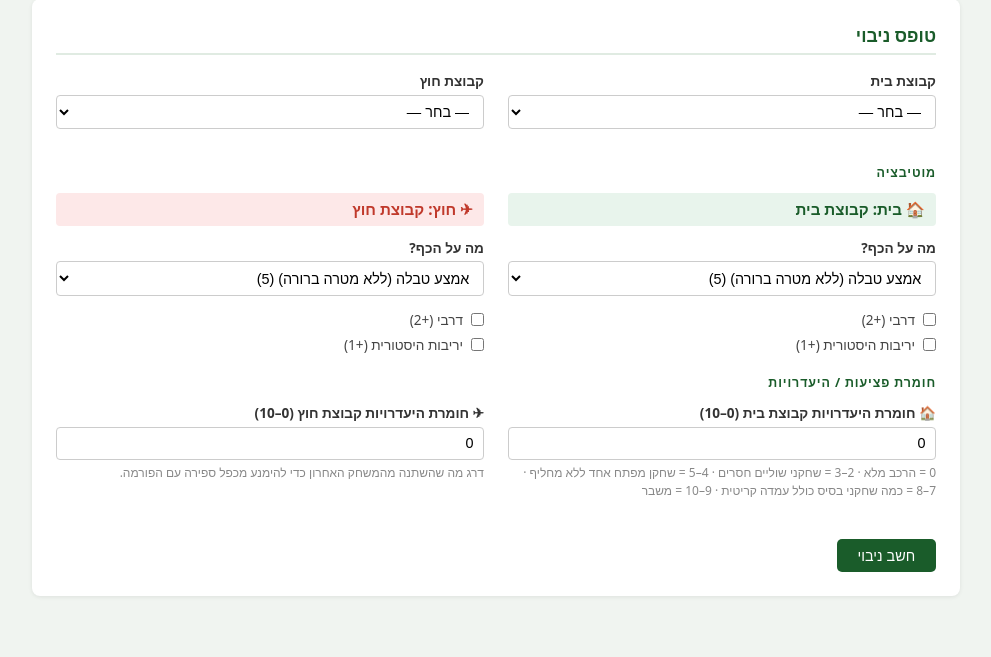
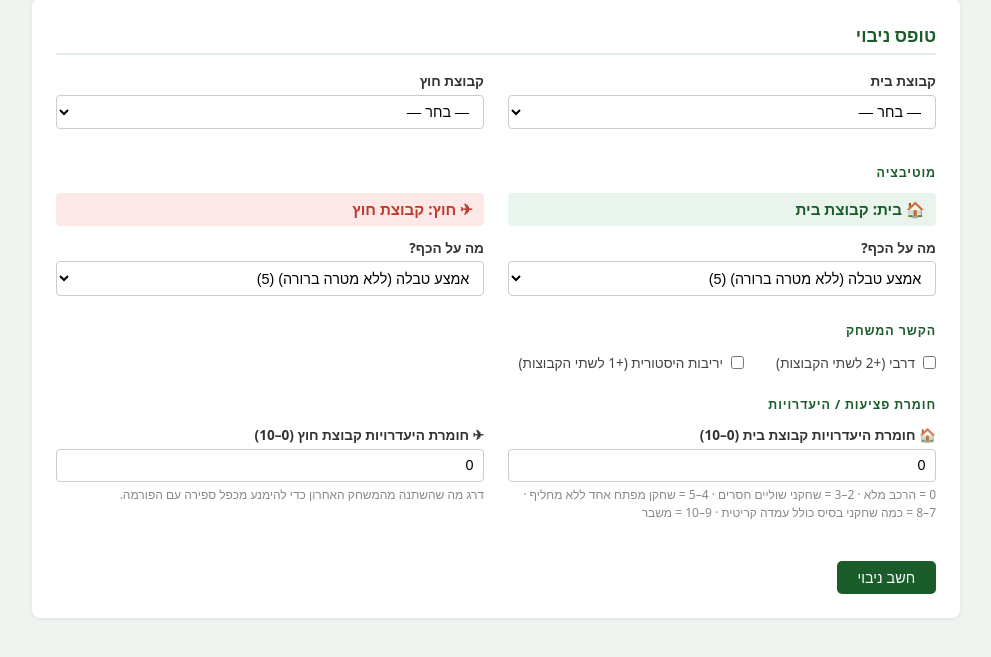
Before and after one commit to avidaniely/gambling-predictions, a Flask app: page /predict in a window 1280 px wide. Shown: the part 90-747 px from the top of the page, without its empty margins (144-1135 px from the left). Run offline with Flask 3, Linux system fonts and the light colour scheme; data comes from the database, SQL or seed files in the repository.

Commit message:
﻿Move derby/rivalry to shared match-level checkboxes
Derby and historical rivalry apply to the whole match, not per team.
Removed per-team derby/rivalry fields, added single shared checkboxes.
Bonus applied equally to both teams in motivation calc (cancels in diff).

Co-Authored-By: Claude Sonnet 4.6 <noreply@anthropic.com>

```diff
--- a/app.py
+++ b/app.py
@@ -407,12 +407,10 @@ def build_summary(features, form_vals, mot_diff, inj_diff, model, home="הבית
     })
 
     # 5 — Motivation
-    home_mot = (form_vals["home_stake"]
-                + (DERBY_BONUS   if form_vals["home_derby"]   else 0)
-                + (RIVALRY_BONUS if form_vals["home_rivalry"] else 0))
-    away_mot = (form_vals["away_stake"]
-                + (DERBY_BONUS   if form_vals["away_derby"]   else 0)
-                + (RIVALRY_BONUS if form_vals["away_rivalry"] else 0))
+    match_bonus = ((DERBY_BONUS   if form_vals["derby"]   else 0)
+                   + (RIVALRY_BONUS if form_vals["rivalry"] else 0))
+    home_mot = form_vals["home_stake"] + match_bonus
+    away_mot = form_vals["away_stake"] + match_bonus
     logit_mot = w_mot * mot_diff
     mot_note  = "" if w_mot != 0 else " Weight is 0.0 — inactive. Tune motivation_diff in model_weights.json."
     if w_mot == 0:
@@ -525,14 +523,12 @@ def predict():
     form_vals = {
         "home": request.args.get("home", ""),
         "away": request.args.get("away", ""),
-        "home_stake":   5,
-        "away_stake":   5,
-        "home_derby":   False,
-        "away_derby":   False,
-        "home_rivalry": False,
-        "away_rivalry": False,
-        "home_injury":  0,
-        "away_injury":  0,
+        "home_stake":  5,
+        "away_stake":  5,
+        "derby":       False,
+        "rivalry":     False,
+        "home_injury": 0,
+        "away_injury": 0,
     }
 
     features   = None
@@ -546,27 +542,23 @@ def predict():
         away = request.form.get("away", "").strip()
 
         form_vals.update({
-            "home":         home,
-            "away":         away,
-            "home_stake":   int(request.form.get("home_stake", 5)),
-            "away_stake":   int(request.form.get("away_stake", 5)),
-            "home_derby":   bool(request.form.get("home_derby")),
-            "away_derby":   bool(request.form.get("away_derby")),
-            "home_rivalry": bool(request.form.get("home_rivalry")),
-            "away_rivalry": bool(request.form.get("away_rivalry")),
-            "home_injury":  int(request.form.get("home_injury", 0)),
-            "away_injury":  int(request.form.get("away_injury", 0)),
+            "home":        home,
+            "away":        away,
+            "home_stake":  int(request.form.get("home_stake", 5)),
+            "away_stake":  int(request.form.get("away_stake", 5)),
+            "derby":       bool(request.form.get("derby")),
+            "rivalry":     bool(request.form.get("rivalry")),
+            "home_injury": int(request.form.get("home_injury", 0)),
+            "away_injury": int(request.form.get("away_injury", 0)),
         })
 
         if home and away and home != away:
             features = get_features(home, away, latest_season, states, h2h_history)
 
-            home_mot = (form_vals["home_stake"]
-                        + (DERBY_BONUS   if form_vals["home_derby"]   else 0)
-                        + (RIVALRY_BONUS if form_vals["home_rivalry"] else 0))
-            away_mot = (form_vals["away_stake"]
-                        + (DERBY_BONUS   if form_vals["away_derby"]   else 0)
-                        + (RIVALRY_BONUS if form_vals["away_rivalry"] else 0))
+            match_bonus = ((DERBY_BONUS   if form_vals["derby"]   else 0)
+                           + (RIVALRY_BONUS if form_vals["rivalry"] else 0))
+            home_mot = form_vals["home_stake"] + match_bonus
+            away_mot = form_vals["away_stake"] + match_bonus
             mot_diff = home_mot - away_mot
             inj_diff = form_vals["away_injury"] - form_vals["home_injury"]
 
--- a/templates/predict.html
+++ b/templates/predict.html
@@ -136,7 +136,7 @@
 
     {# ── motivation ── #}
     <div class="section-head" style="margin-bottom:0.75rem;">{{ t.motivation_head }}</div>
-    <div class="grid2" style="margin-bottom:1rem;">
+    <div class="grid2" style="margin-bottom:0.75rem;">
 
       <div>
         <div class="team-col-label home-label">{{ t.home_prefix }}: {{ form.home or t.home_team }}</div>
@@ -148,14 +148,6 @@
             {% endfor %}
           </select>
         </div>
-        <label class="check-row">
-          <input type="checkbox" name="home_derby" value="1" {% if form.home_derby %}checked{% endif %}>
-          {{ t.derby_label.format(bonus=derby_bonus) }}
-        </label>
-        <label class="check-row">
-          <input type="checkbox" name="home_rivalry" value="1" {% if form.home_rivalry %}checked{% endif %}>
-          {{ t.rivalry_label.format(bonus=rivalry_bonus) }}
-        </label>
       </div>
 
       <div>
@@ -168,15 +160,20 @@
             {% endfor %}
           </select>
         </div>
-        <label class="check-row">
-          <input type="checkbox" name="away_derby" value="1" {% if form.away_derby %}checked{% endif %}>
-          {{ t.derby_label.format(bonus=derby_bonus) }}
-        </label>
-        <label class="check-row">
-          <input type="checkbox" name="away_rivalry" value="1" {% if form.away_rivalry %}checked{% endif %}>
-          {{ t.rivalry_label.format(bonus=rivalry_bonus) }}
-        </label>
       </div>
+    </div>
+
+    {# ── match context (shared — applies to both teams) ── #}
+    <div class="section-head" style="margin-bottom:0.5rem;">{{ t.match_context_head }}</div>
+    <div style="display:flex; gap:2rem; margin-bottom:1.25rem;">
+      <label class="check-row">
+        <input type="checkbox" name="derby" value="1" {% if form.derby %}checked{% endif %}>
+        {{ t.derby_label.format(bonus=derby_bonus) }}
+      </label>
+      <label class="check-row">
+        <input type="checkbox" name="rivalry" value="1" {% if form.rivalry %}checked{% endif %}>
+        {{ t.rivalry_label.format(bonus=rivalry_bonus) }}
+      </label>
     </div>
 
     {# ── injuries ── #}
--- a/translations.py
+++ b/translations.py
@@ -55,8 +55,9 @@ TRANSLATIONS = {
         # Motivation
         "motivation_head":  "Motivation",
         "stake_label":      "What's at stake?",
-        "derby_label":      "Derby match (+{bonus})",
-        "rivalry_label":    "Historical rivalry (+{bonus})",
+        "match_context_head": "Match Context",
+        "derby_label":      "Derby match (+{bonus} to both teams)",
+        "rivalry_label":    "Historical rivalry (+{bonus} to both teams)",
         "home_prefix":      "🏠 Home",
         "away_prefix":      "✈ Away",
 
@@ -195,8 +196,9 @@ TRANSLATIONS = {
         # Motivation
         "motivation_head":  "מוטיבציה",
         "stake_label":      "מה על הכף?",
-        "derby_label":      "דרבי (+{bonus})",
-        "rivalry_label":    "יריבות היסטורית (+{bonus})",
+        "match_context_head": "הקשר המשחק",
+        "derby_label":      "דרבי (+{bonus} לשתי הקבוצות)",
+        "rivalry_label":    "יריבות היסטורית (+{bonus} לשתי הקבוצות)",
         "home_prefix":      "🏠 בית",
         "away_prefix":      "✈ חוץ",
 
```
